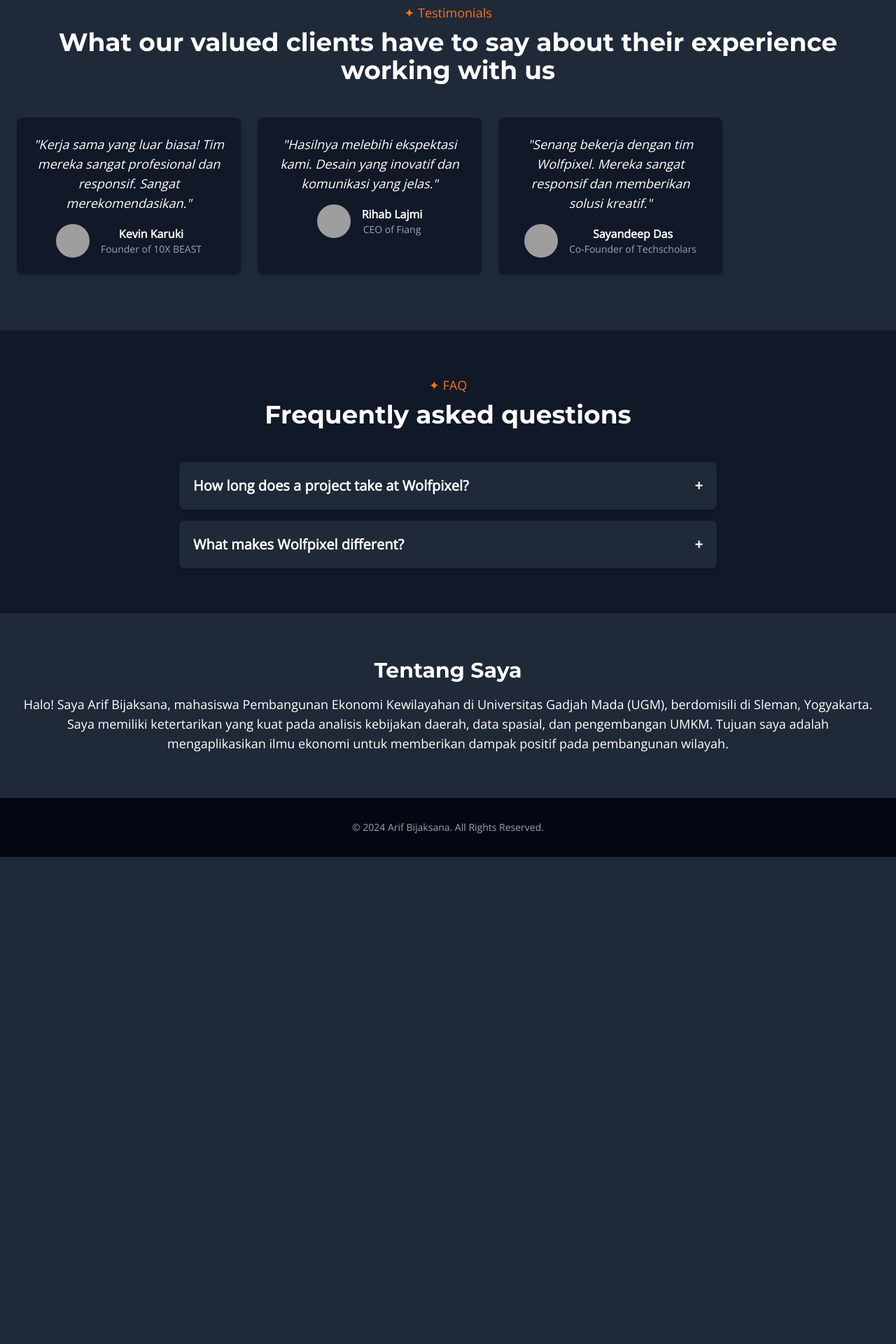
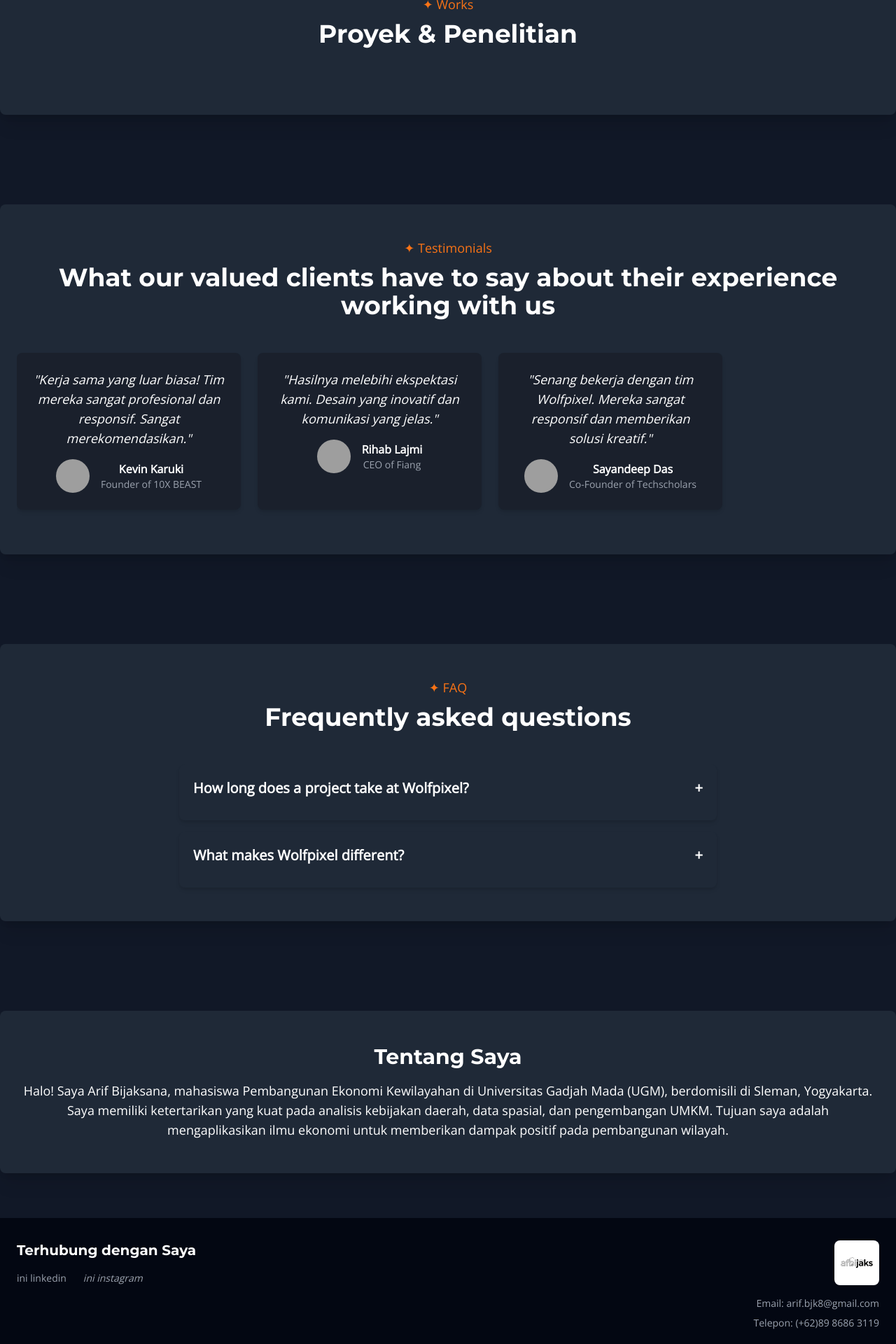
Before and after one commit to razorcmd/bijaks, a Flask app: template templates/index.html in a window 1280 px wide. Shown: the part 2160-4080 px from the top of the page at 70% size. Before the commit the page ends 3384 px from the top, so only its background shows below. Run offline with Flask 3, Linux system fonts and the light colour scheme; the template is opened without the code that fills it, so the values that code supplies are empty; some libraries are stand-ins or nearby versions; grey boxes are pictures that could not be loaded.

Commit message:
14 jul 13.21 save perubahan tampilan seminggu lalu

```diff
--- a/static/script.js
+++ b/static/script.js
@@ -7,11 +7,8 @@ document.addEventListener('DOMContentLoaded', function() {
             const content = button.nextElementSibling; // Konten FAQ
             const icon = button.querySelector('.faq-icon'); // Icon + atau -
 
-            // Toggle class 'hidden' untuk menyembunyikan/menampilkan konten
-            content.classList.toggle('hidden');
-
             // Mengubah icon + menjadi - atau sebaliknya
-            if (content.classList.contains('hidden')) {
+            if (content.classList.contains('open')) {
                 icon.textContent = '+';
                 // Jika disembunyikan, hapus class 'open' untuk transisi
                 content.classList.remove('open');
--- a/static/style.css
+++ b/static/style.css
@@ -79,3 +79,6 @@ h1, h2, h3 {
     opacity: 1;
     transform: translate(-50%, -50%) scale(1);
 }
+.bg-gray-black {
+    background-color: #1a202c !important; /* Menggunakan !important untuk memaksa override */
+}
--- a/templates/index.html
+++ b/templates/index.html
@@ -10,7 +10,7 @@
 <body class="bg-gray-900 text-white antialiased">
     <header class="bg-gray-900 text-white p-4 sticky top-0 z-50 shadow-lg">
         <nav class="container mx-auto flex justify-between items-center">
-            <a href="#" class="text-2xl font-bold text-orange-500 hover:text-orange-400">Arif Bijaksana</a>
+            <a href="#" class="text-2xl font-bold text-orange-500 hover:text-orange-400">Bijaks</a>
             <div class="space-x-6 hidden md:flex nav-links">
                 <a href="#about-me" class="hover:text-orange-400 transition duration-300">About Me</a>
                 <a href="#process" class="hover:text-orange-400 transition duration-300">Process</a>
@@ -38,7 +38,7 @@
         <div class="relative z-10 p-8 container mx-auto px-6">
         <h1 class="text-2xl md:text-2xl font-bold leading-tight mb-4">Arif Bijaksana - <span class="text-orange-500">Mahasiswa</span> Pembangunan Ekonomi Kewilayahan UGM.</h1>
             <p class="text-xl md:text-2xl leading-relaxed mb-8">
-                Tinggal di Sleman, Yogyakarta. Saya fokus pada analisis dan pengembangan ekonomi wilayah, dengan minat mendalam pada [minat spesifik Anda, misal: data science untuk pembangunan, kebijakan publik, dll.].
+                Tinggal di Sleman, Yogyakarta. Saya fokus pada analisis dan pengembangan ekonomi wilayah, dengan minat mendalam pada data science untuk pembangunan, kebijakan publik, dll.
             </p>
             <div class="flex flex-wrap justify-center items-center gap-8 mb-10 text-xl md:text-3xl font-semibold">
                 <div>2 Tahun <span class="block text-base font-normal">Pengalaman</span></div>
@@ -49,8 +49,8 @@
         </div>
     </section>
 
-    <section id="process" class="py-16 bg-gray-800 text-white">
-        <div class="container mx-auto px-6 text-center">
+    <section id="process" class="py-16 bg-gray-900 text-white">
+        <div class="container mx-auto px-6 text-center py-12 rounded-lg shadow-xl bg-gray-800">
     <p class="text-orange-500 text-lg mb-2">✦ Process</p>
             <h2 class="text-4xl font-bold mb-12">From concept to completion</h2>
             <div class="grid grid-cols-1 md:grid-cols-2 gap-12 text-left">
@@ -91,7 +91,7 @@
     </section>
 
     <section id="services" class="py-16 bg-gray-900 text-white">
-        <div class="container mx-auto px-6 text-center">
+        <div class="container mx-auto px-6 text-center py-12 rounded-lg shadow-xl bg-gray-800">
     <p class="text-orange-500 text-lg mb-2">✦ Services</p>
             <h2 class="text-4xl font-bold mb-12">What We Offer</h2>
             <div class="grid grid-cols-1 md:grid-cols-2 lg:grid-cols-3 gap-8">
@@ -126,13 +126,13 @@
     </section>
 
     <section id="projects" class="py-16 bg-gray-900 text-white">
-        <div class="container mx-auto px-6 text-center">
+        <div class="container mx-auto px-6 text-center py-12 rounded-lg shadow-xl bg-gray-800">
     <p class="text-orange-500 text-lg mb-2">✦ Works</p>
-          <h2 class="text-4xl font-bold mb-12">Collection of my finest works</h2>
+          <h2 class="text-4xl font-bold mb-12">Proyek & Penelitian</h2>
 
           <div class="grid grid-cols-1 md:grid-cols-2 lg:grid-cols-3 gap-8">
              {% for project in projects_data %}
-             <div class="bg-gray-800 rounded-lg overflow-hidden shadow-lg hover:shadow-xl transition-shadow duration-300">
+             <div class="bg-gray-black rounded-lg overflow-hidden shadow-lg hover:shadow-xl transition-shadow duration-300">
                    <img src="{{ url_for('static', filename='images/' + project.image) }}" alt="Gambar Proyek {{ project.title }}" class="w-full h-64 object-cover">
                     <div class="p-6">
                        <div class="flex flex-wrap gap-2 mb-3">
@@ -150,12 +150,12 @@
         </div>
     </section>
 
-    <section id="testimonials" class="py-16 bg-gray-800 text-white">
-        <div class="container mx-auto px-6 text-center">
+    <section id="testimonials" class="py-16 bg-gray-900 text-white">
+        <div class="container mx-auto px-6 text-center py-12 rounded-lg shadow-xl bg-gray-800">
     <p class="text-orange-500 text-lg mb-2">✦ Testimonials</p>
             <h2 class="text-4xl font-bold mb-12">What our valued clients have to say about their experience working with us</h2>
             <div class="flex overflow-x-auto space-x-6 pb-4 scrollbar-hide">
-                <div class="flex-shrink-0 w-80 bg-gray-900 p-6 rounded-lg shadow-md">
+                <div class="flex-shrink-0 w-80 bg-gray-black p-6 rounded-lg shadow-md">
                     <p class="text-lg italic mb-4">"Kerja sama yang luar biasa! Tim mereka sangat profesional dan responsif. Sangat merekomendasikan."</p>
                     <div class="flex items-center justify-center mt-4">
                         <img src="{{ url_for('static', filename='images/person1.jpg') }}" alt="Client 1" class="w-12 h-12 rounded-full object-cover mr-4">
@@ -165,7 +165,7 @@
                         </div>
                     </div>
                 </div>
-                <div class="flex-shrink-0 w-80 bg-gray-900 p-6 rounded-lg shadow-md">
+                <div class="flex-shrink-0 w-80 bg-gray-black p-6 rounded-lg shadow-md">
                     <p class="text-lg italic mb-4">"Hasilnya melebihi ekspektasi kami. Desain yang inovatif dan komunikasi yang jelas."</p>
                     <div class="flex items-center justify-center mt-4">
                         <img src="{{ url_for('static', filename='images/person2.jpg') }}" alt="Client 2" class="w-12 h-12 rounded-full object-cover mr-4">
@@ -175,7 +175,7 @@
                         </div>
                     </div>
                 </div>
-                <div class="flex-shrink-0 w-80 bg-gray-900 p-6 rounded-lg shadow-md">
+                <div class="flex-shrink-0 w-80 bg-gray-black p-6 rounded-lg shadow-md">
                     <p class="text-lg italic mb-4">"Senang bekerja dengan tim Wolfpixel. Mereka sangat responsif dan memberikan solusi kreatif."</p>
                     <div class="flex items-center justify-center mt-4">
                         <img src="{{ url_for('static', filename='images/person3.jpg') }}" alt="Client 3" class="w-12 h-12 rounded-full object-cover mr-4">
@@ -190,7 +190,7 @@
     </section>
 
     <section id="faq" class="py-16 bg-gray-900 text-white">
-        <div class="container mx-auto px-6 text-center">
+        <div class="container mx-auto px-6 text-center py-12 rounded-lg shadow-xl bg-gray-800">
     <p class="text-orange-500 text-lg mb-2">✦ FAQ</p>
             <h2 class="text-4xl font-bold mb-12">Frequently asked questions</h2>
             <div class="max-w-3xl mx-auto space-y-4 text-left">
@@ -199,7 +199,7 @@
                         How long does a project take at Wolfpixel?
                         <span class="faq-icon">+</span>
                     </button>
-                    <div class="faq-content mt-3 text-gray-300 hidden">
+                    <div class="faq-content mt-3 text-gray-300">
                         <p>The timeline varies greatly depending on the project's complexity and scope. We'll provide an estimated timeline after reviewing your project brief.</p>
                     </div>
                 </div>
@@ -208,7 +208,7 @@
                         What makes Wolfpixel different?
                         <span class="faq-icon">+</span>
                     </button>
-                    <div class="faq-content mt-3 text-gray-300 hidden">
+                    <div class="faq-content mt-3 text-gray-300">
                         <p>Our unique blend of creative design, cutting-edge technology, and client-centric approach ensures exceptional digital experiences tailored to your needs.</p>
                     </div>
                 </div>
@@ -216,8 +216,8 @@
         </div>
     </section>
 
-    <section id="about-me" class="py-16 bg-gray-800 text-white">
-        <div class="container mx-auto px-6 text-center">
+    <section id="about-me" class="py-16 bg-gray-900 text-white">
+        <div class="container mx-auto px-6 text-center py-12 rounded-lg shadow-xl bg-gray-800">
     <h2 class="text-3xl font-bold mb-4">Tentang Saya</h2>
             <p class="text-lg">Halo! Saya Arif Bijaksana, mahasiswa Pembangunan Ekonomi Kewilayahan di Universitas Gadjah Mada (UGM), berdomisili di Sleman, Yogyakarta.
                 Saya memiliki ketertarikan yang kuat pada analisis kebijakan daerah, data spasial, dan pengembangan UMKM.
@@ -225,8 +225,32 @@
         </div>
     </section>
 
-    <footer class="bg-gray-950 text-gray-400 p-8 text-center text-sm">
+    <footer class="bg-gray-950 text-gray-400 py-8 text-sm">
+        <div class="container mx-auto px-6">
+            <div class="flex flex-col md:flex-row justify-between items-center md:items-start space-y-8 md:space-y-0 pb-8">
+                <div class="w-full md:w-1/2 text-center md:text-left">
+                    <h3 class="text-xl font-bold text-white mb-4">Terhubung dengan Saya</h3>
+                    <div class="flex justify-center md:justify-start space-x-6">
+                        <a href="#" class="hover:text-white transition-colors duration-300">
+                            <i class="fab fa-linkedin fa-2x"></i> ini linkedin</a>
+                        <a href="#" class="hover:text-white transition-colors duration-300">
+                            <i class="fab fa-instagram fa-2x">ini instagram</i> </a>
+                        <a href="#" class="hover:text-white transition-colors duration-300">
+                            <i class="fab fa-twitter fa-2x"></i> </a>
+                        </div>
+                </div>
+
+                <div class="w-full md:w-1/2 text-center md:text-right rounded-lg">
+                    <img src="{{ url_for('static', filename='images/logo.png') }}" alt="Signature Logo" class="h-16 mx-auto md:ml-auto md:mr-0 mb-4 rounded-lg">
+                    <p class="mb-2">Email: <a href="mailto:arif.bjk8@gmail.com" class="hover:text-white transition-colors duration-300">arif.bjk8@gmail.com</a></p>
+                    <p>Telepon: <a href="tel:+628986863119" class="hover:text-white transition-colors duration-300">(+62)89 8686 3119</a></p>
+                </div>
+            </div>
+
+            <div class="border-t border-gray-700 pt-4 mt-8 text-center text-sm">
                 <p>&copy; 2024 Arif Bijaksana. All Rights Reserved.</p>
+            </div>
+        </div>
     </footer>
 
     <script src="{{ url_for('static', filename='script.js') }}"></script>
```
Also changed, not shown: data/projects.json (+9 -1 lines), static/images/IMG_9929.JPG (added), static/images/logo.png (added). Lines whose indentation alone changed are shown as unchanged.
